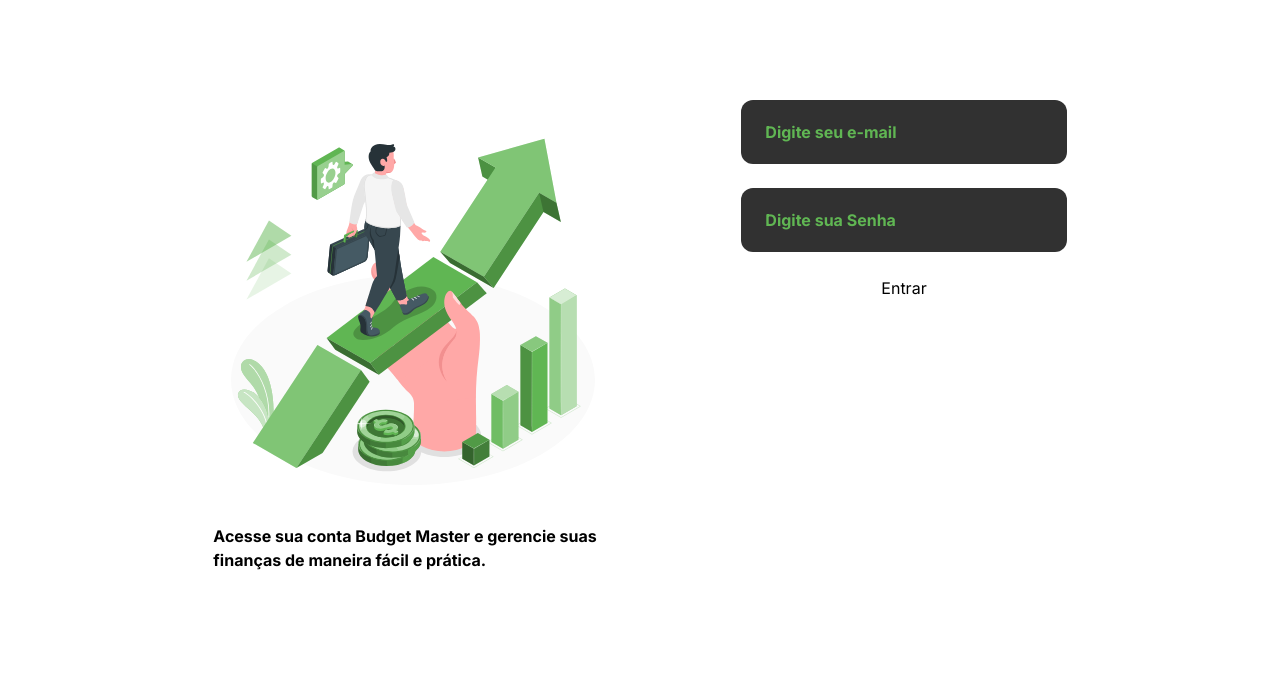
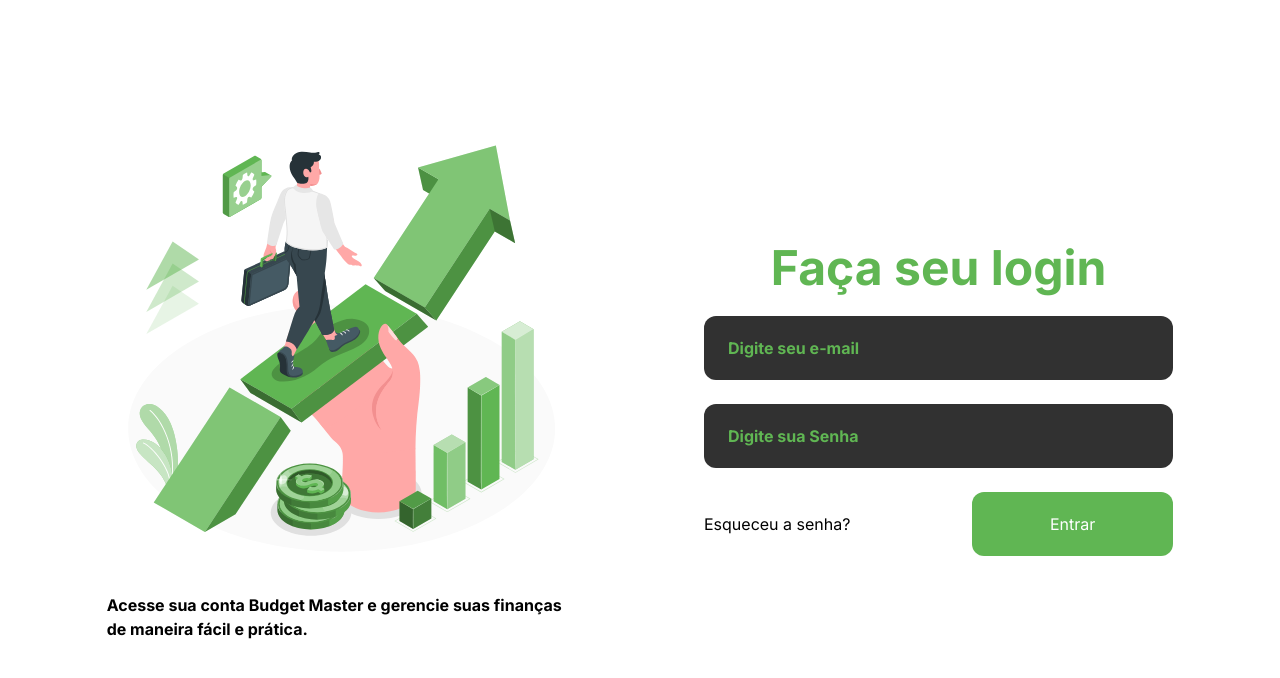
Before and after one commit to Budget-Master/website, a Next.js app: page / in a window 1280 px wide. Shown: the top 678 px of the page. Built offline with nearby package versions, Linux system fonts and the light colour scheme.

Commit message:
:rocket: feat(WIP): SignIn Page

```diff
--- a/src/app/globals.css
+++ b/src/app/globals.css
@@ -1,3 +1,7 @@
 @tailwind base;
 @tailwind components;
 @tailwind utilities;
+
+.input-form {
+  @apply flex-1 rounded-xl border-0 bg-project-gray-700 px-6 py-5 text-base font-bold text-project-green-200 shadow-none placeholder:text-project-green-200
+}
--- a/src/app/page.tsx
+++ b/src/app/page.tsx
@@ -4,15 +4,17 @@ import { SignInForm } from '@/components/SignInForm'
 
 export default function Home() {
   return (
-    <main className="m-auto flex h-screen w-4/6 items-center justify-between gap-32">
+    <main className="m-auto flex h-screen w-5/6 items-center justify-between gap-32 2xl:w-4/6">
       <section className="flex h-[600px] w-full flex-col items-center gap-6">
-        <BusinessIcon />
+        <div className="w-full">
+          <BusinessIcon />
+        </div>
         <p className="text-base font-bold">
           Acesse sua conta Budget Master e gerencie suas finanças de maneira
           fácil e prática.
         </p>
       </section>
-      <section className="flex h-[600px] w-full flex-col gap-6">
+      <section className="flex h-[600px] w-full flex-col items-center justify-center gap-6">
         <SignInForm />
       </section>
     </main>
--- a/src/assets/images/login/BusinessIcon.tsx
+++ b/src/assets/images/login/BusinessIcon.tsx
@@ -1,8 +1,7 @@
 export default function BusinessIcon() {
   return (
     <svg
-      width="400"
-      height="400"
+      className="h-auto w-full"
       viewBox="0 0 400 400"
       fill="none"
       xmlns="http://www.w3.org/2000/svg"
--- /dev/null
+++ b/src/components/Form/Button.tsx
@@ -0,0 +1,19 @@
+import { HTMLAttributes, ReactNode } from 'react'
+
+interface ButtonProps extends HTMLAttributes<HTMLButtonElement> {
+  children: ReactNode
+  disabled?: boolean
+}
+
+export function Button({ children, disabled, ...rest }: ButtonProps) {
+  return (
+    <button
+      className="flex-1 rounded-xl bg-project-green-200 px-10 py-5 text-white"
+      type="submit"
+      disabled={disabled}
+      {...rest}
+    >
+      {children}
+    </button>
+  )
+}
--- /dev/null
+++ b/src/components/Form/Title.tsx
@@ -0,0 +1,13 @@
+import { ReactNode } from 'react'
+
+interface TitleInterface {
+  children: ReactNode
+}
+
+export function Title({ children }: TitleInterface) {
+  return (
+    <h1 className="text-center text-4xl font-bold text-project-green-200 xl:text-5xl 2xl:text-7xl">
+      {children}
+    </h1>
+  )
+}
--- a/src/components/SignInForm/index.tsx
+++ b/src/components/SignInForm/index.tsx
@@ -46,19 +46,18 @@ export function SignInForm() {
 
   const { handleSubmit } = signInForm
 
-  const inputStyle =
-    'rounded-xl border-0 bg-project-gray-700 px-6 py-5 text-base font-bold text-project-green-200 shadow-none placeholder:text-project-green-200'
   return (
     <FormProvider {...signInForm}>
       <form
         onSubmit={handleSubmit(signIn)}
         className="flex w-full flex-col gap-6"
       >
+        <Form.Title>Faça seu login</Form.Title>
         <Form.Field>
           <Form.Input
             name="email"
             placeholder="Digite seu e-mail"
-            className={inputStyle}
+            className="input-form"
           />
           <Form.ErrorMessage field="email" />
         </Form.Field>
@@ -69,14 +68,17 @@ export function SignInForm() {
             type="password"
             min={6}
             placeholder="Digite sua Senha"
-            className={inputStyle}
+            className="input-form"
           />
           <Form.ErrorMessage field="password" />
         </Form.Field>
 
-        <button type="submit" disabled={loading}>
-          {loading ? 'Carregando...' : 'Entrar'}
-        </button>
+        <div className="flex items-center">
+          <span className="flex-grow">Esqueceu a senha?</span>
+          <Form.Button disabled={loading}>
+            {loading ? 'Carregando...' : 'Entrar'}
+          </Form.Button>
+        </div>
       </form>
     </FormProvider>
   )
```
Also changed, not shown: src/components/Form/index.tsx (+6 -2 lines).
